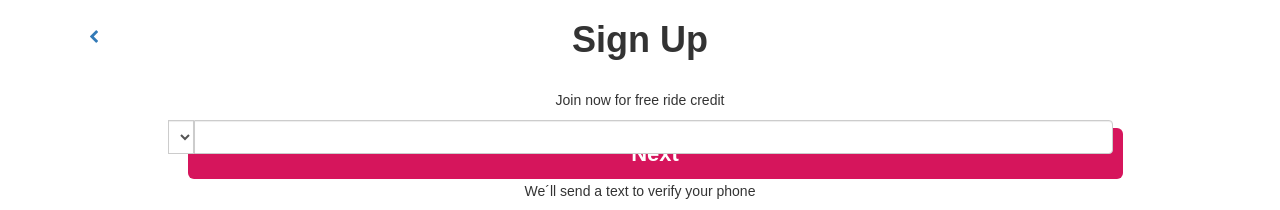
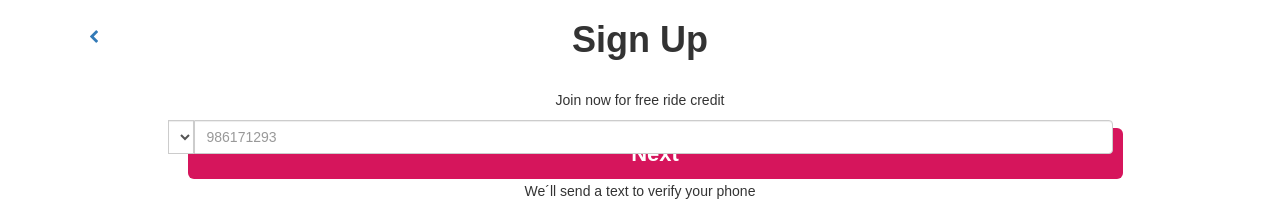
Before and after one commit to Abby25fly/reactRouterLyft, a React (Create React App) app: page / in a window 1280 px wide. Shown: the top 210 px of the page. Built offline with nearby package versions, Linux system fonts and the light colour scheme.

Commit message:
cambio de último minuto

```diff
--- a/src/App.js
+++ b/src/App.js
@@ -3,10 +3,6 @@ import logo from "./logo.svg";
 import "./App.css";
 
 class App extends Component {
-setField (e) {
-  this.setState({[e.target.number]: e.target.value})
-  // guarda los valores de los inputs
- }
   render() {
     return(
       <div>
@@ -42,9 +38,15 @@ setField (e) {
                       </div>
                     </div>
                     <input
-                    input id="telNumber"
+                      id="telNumber"
                       className="form-control"
-                      type="tel" onChange={(e)=>this.setField(e)} name="number"
+                      type="tel"
+                      data-validation="number"
+                      maxLength={9}
+                      placeholder={986171293}
+                      pattern=".{9,}"
+                      title="9 números o menos"
+                      required
                     />
                   </div>
                   <br />
```
